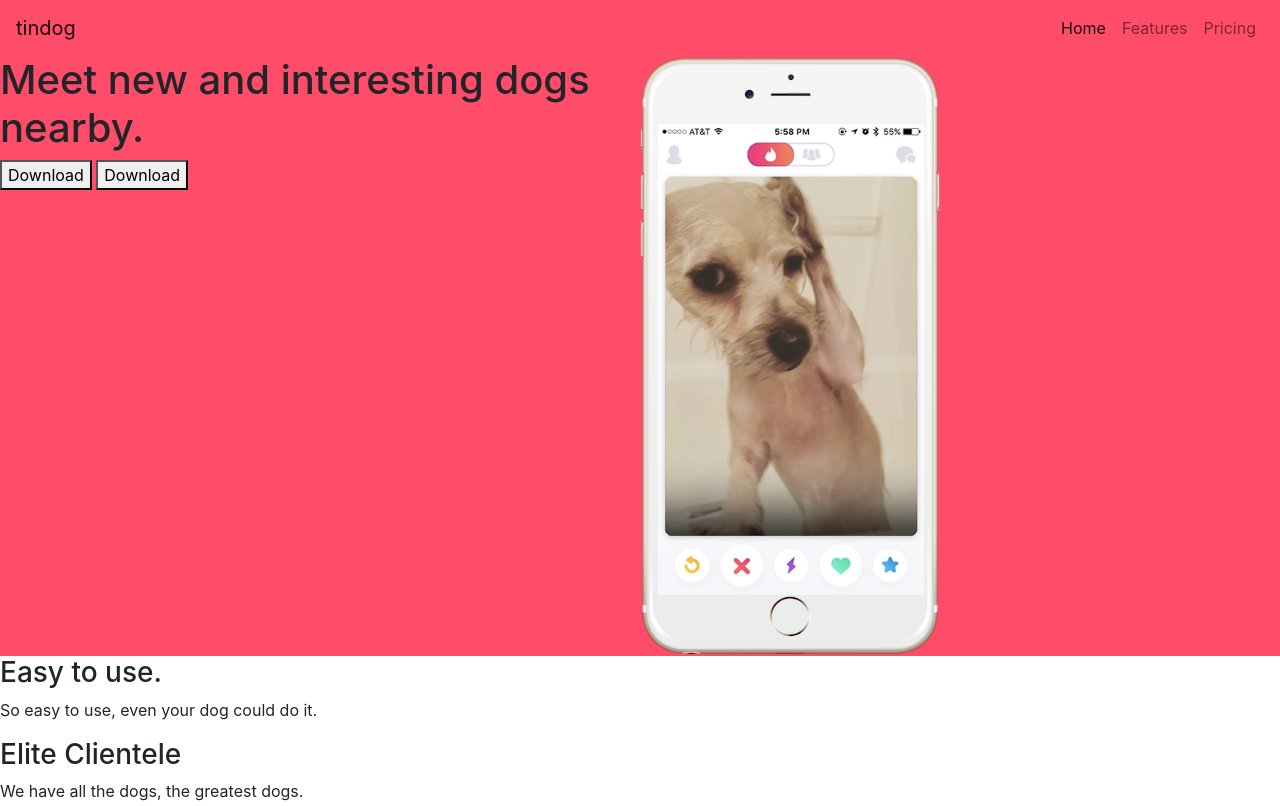
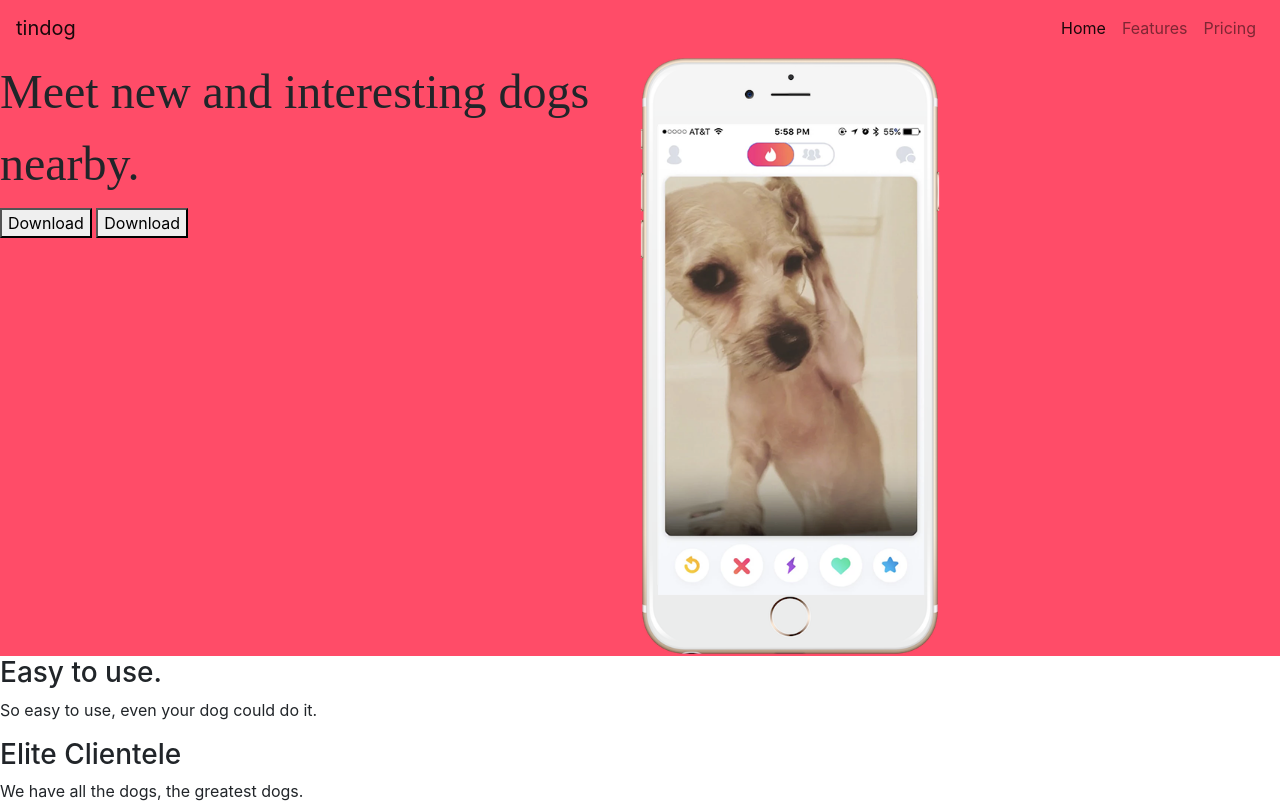
Before and after one commit to calvin-29/responsive_web, a plain HTML site: page index.html in a window 1280 px wide. Shown: the top 806 px of the page. Drawn offline with nearby package versions, Linux system fonts and the light colour scheme.

Commit message:
Fixed font problems and nav bar text color is white

```diff
--- a/css/styles.css
+++ b/css/styles.css
@@ -1,11 +1,13 @@
 .title{
     background-color: #ff4c68;
 }
-h1{
+.head{
     font-family: "Montserrat-black";
-    font-size: 4rem;
+    font-size: 3rem;
     line-height: 1.5;
-    font-weight: 0;
+}
+.nav{
+  color: white;
 }
 
 /* Google Font  */
--- a/index.html
+++ b/index.html
@@ -17,7 +17,7 @@
 <body>
    <section class="title">
       <!-- NavBar -->
-      <nav class="navbar navbar-expand-lg navbar-light">
+      <nav class="navbar navbar-expand-lg navbar-light nav">
          <a class="navbar-brand" href="#">tindog</a>
          <button class="navbar-toggler" type="button" data-toggle="collapse" data-target="#navbarSupportedContent" aria-controls="navbarSupportedContent" aria-expanded="false" aria-label="Toggle navigation">
             <span class="navbar-toggler-icon"></span>
@@ -41,7 +41,7 @@
       <div>
          <div class="row">
             <div class="col-lg-6 col-md-3">
-               <h1>Meet new and interesting dogs nearby.</h1>
+               <h1 class="head">Meet new and interesting dogs nearby.</h1>
                <button type="button">Download</button>
                <button type="button">Download</button>
             </div>
```
